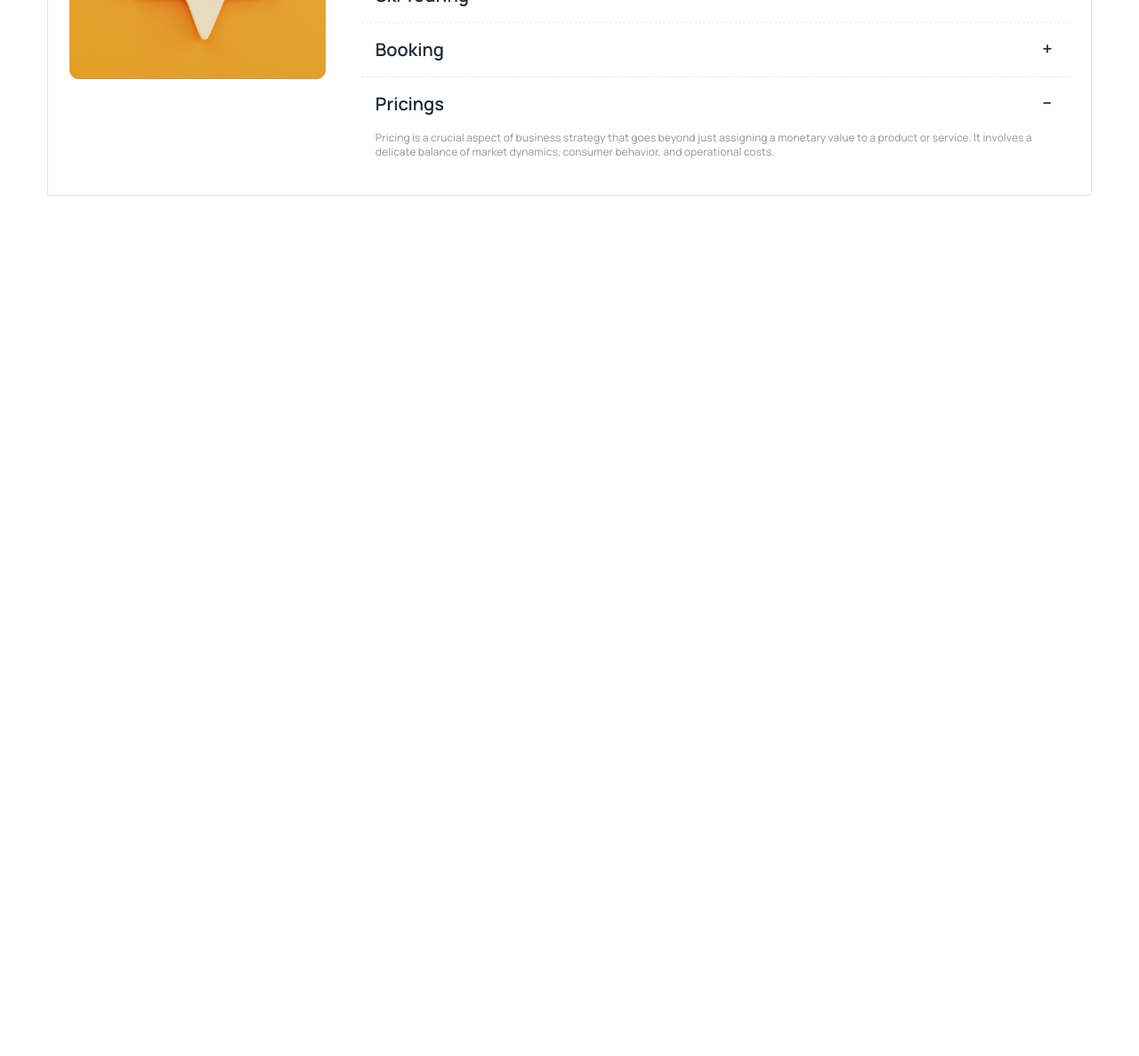
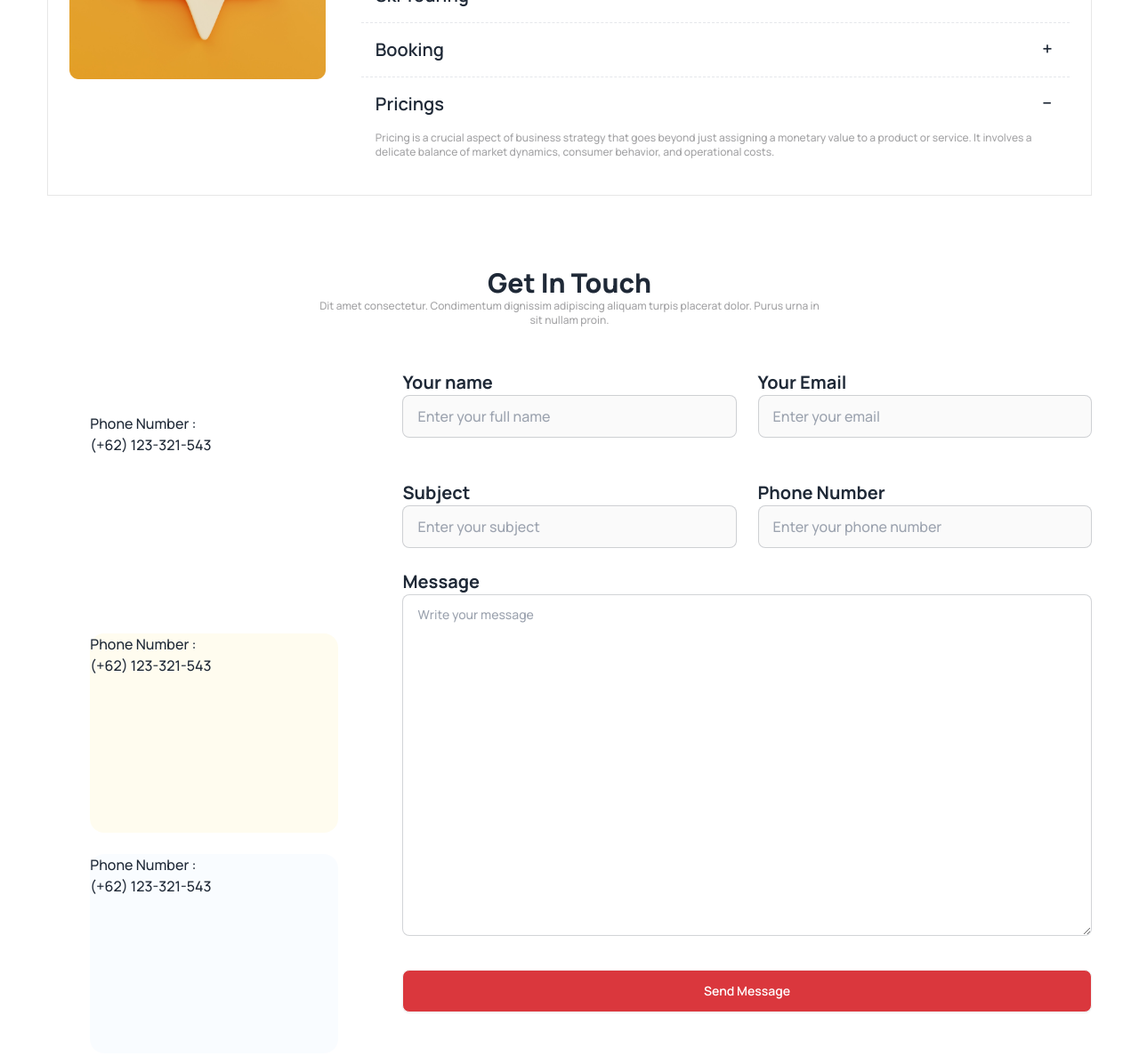
Before and after one commit to maksiam07/assignment-three-web, a plain HTML site: page index.html in a window 1280 px wide. Shown: the part 3963-5150 px from the top of the page at 89% size. Before the commit the page ends 4263 px from the top, so only its background shows below. Drawn offline with nearby package versions, Linux system fonts and the light colour scheme.

Commit message:
added info

```diff
--- a/index.html
+++ b/index.html
@@ -458,6 +458,61 @@
                 </div>
             </div>
         </section>
+        <!-- Get In Touch -->
+        <section>
+            <div class="text-center">
+                <h2 class="text-3xl font-extrabold">Get In Touch</h2>
+                <p class="text-xs font-medium text-[#13131863] lg:max-w-xl mx-auto">Dit amet consectetur. Condimentum dignissim adipiscing aliquam turpis placerat dolor. Purus urna in sit nullam proin.</p>
+            </div>
+            <!-- form/info -->
+            <div class="mt-12 gap-6 grid grid-cols-1 lg:grid-cols-3">
+                <!-- info -->
+                <div class="p-12 ">
+                    <div  class="col-span-1 space-y-6">
+                        <div class="bg-[#BCED6D0.0039] rounded-2xl h-56">
+                            <p>Phone Number : </p>
+                            <h3>(+62) 123-321-543</h3>
+                        </div>
+                        <div class="bg-[#FDDD5F19] rounded-2xl h-56">
+                            <p>Phone Number : </p>
+                            <h3>(+62) 123-321-543</h3>
+                        </div>
+                        <div class="bg-[#2371ee06] rounded-2xl h-56">
+                            <p>Phone Number : </p>
+                            <h3>(+62) 123-321-543</h3>
+                        </div>
+                    </div>
+                </div>
+                <!-- form -->
+                <div class="lg:col-span-2">
+                    <div class="gap-6 grid grid-cols-1 lg:grid-cols-2">
+                        <div >
+                            <label class="text-xl font-bold" for="">Your name</label>
+                            <input type="text" placeholder="Enter your full name" class="input input-bordered bg-[#0D0D1205] w-full mb-6" />
+                        </div>
+                        <div >
+                            <label class="text-xl font-bold" for="">Your Email</label>
+                            <input type="text" placeholder="Enter your email" class="input input-bordered bg-[#0D0D1205] w-full mb-6" />
+                        </div>
+                        <div >
+                            <label class="text-xl font-bold" for="">Subject</label>
+                            <input type="text" placeholder="Enter your subject" class="input input-bordered bg-[#0D0D1205] w-full mb-6" />
+                        </div>
+                        <div >
+                            <label class="text-xl font-bold" for="">Phone Number</label>
+                            <input type="text" placeholder="Enter your phone number" class="input input-bordered bg-[#0D0D1205] w-full mb-6" />
+                        </div>
+                    </div>
+                    <div>
+                        <label class="text-xl font-bold" for="">Message</label>
+                        <textarea class="textarea w-full h-96 textarea-bordered" placeholder="Write your message"></textarea>
+                    </div>
+                    <div>
+                        <a class="mt-8 btn bg-button-primary text-white w-full">Send Message</a>
+                    </div>
+                </div>
+            </div>
+        </section>
     </main>
     <footer>
 
```
